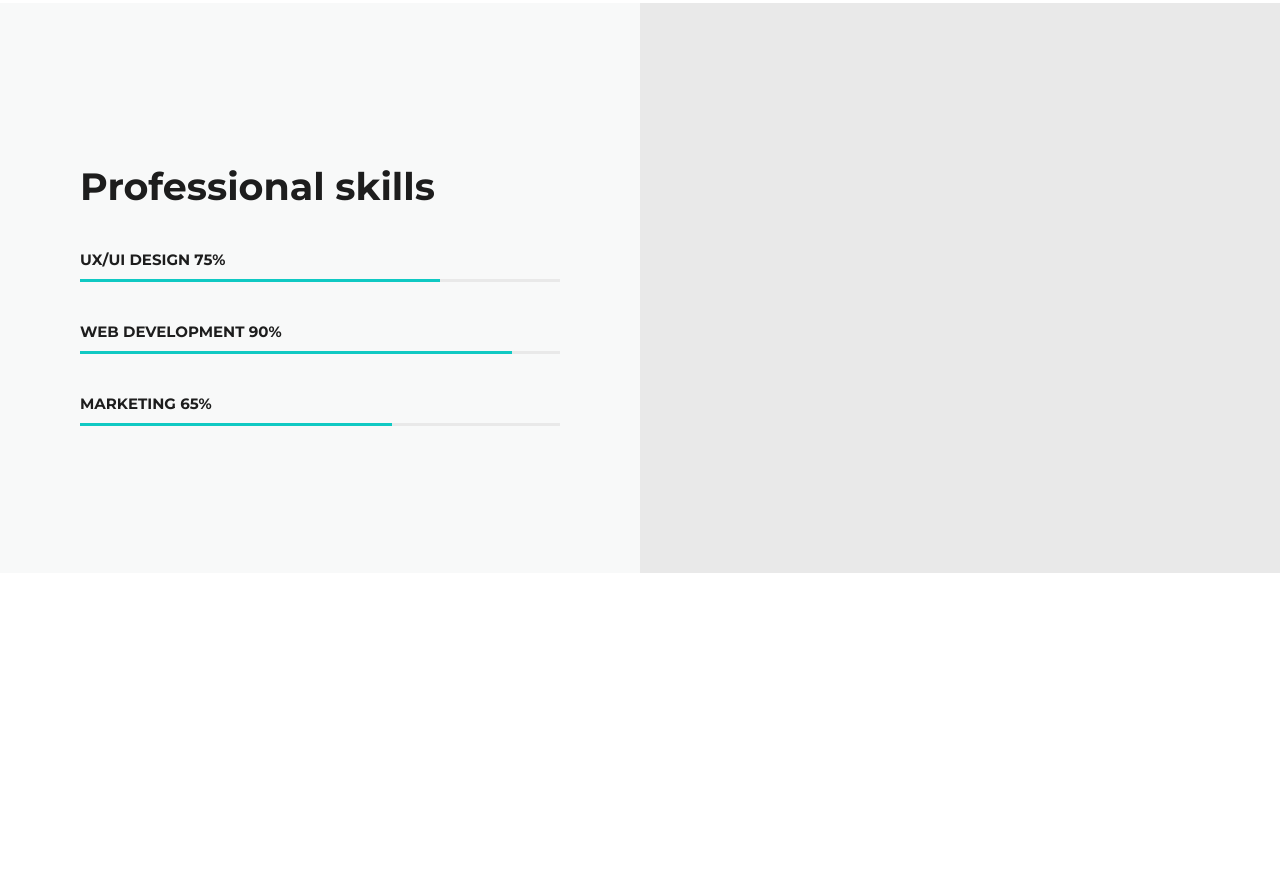
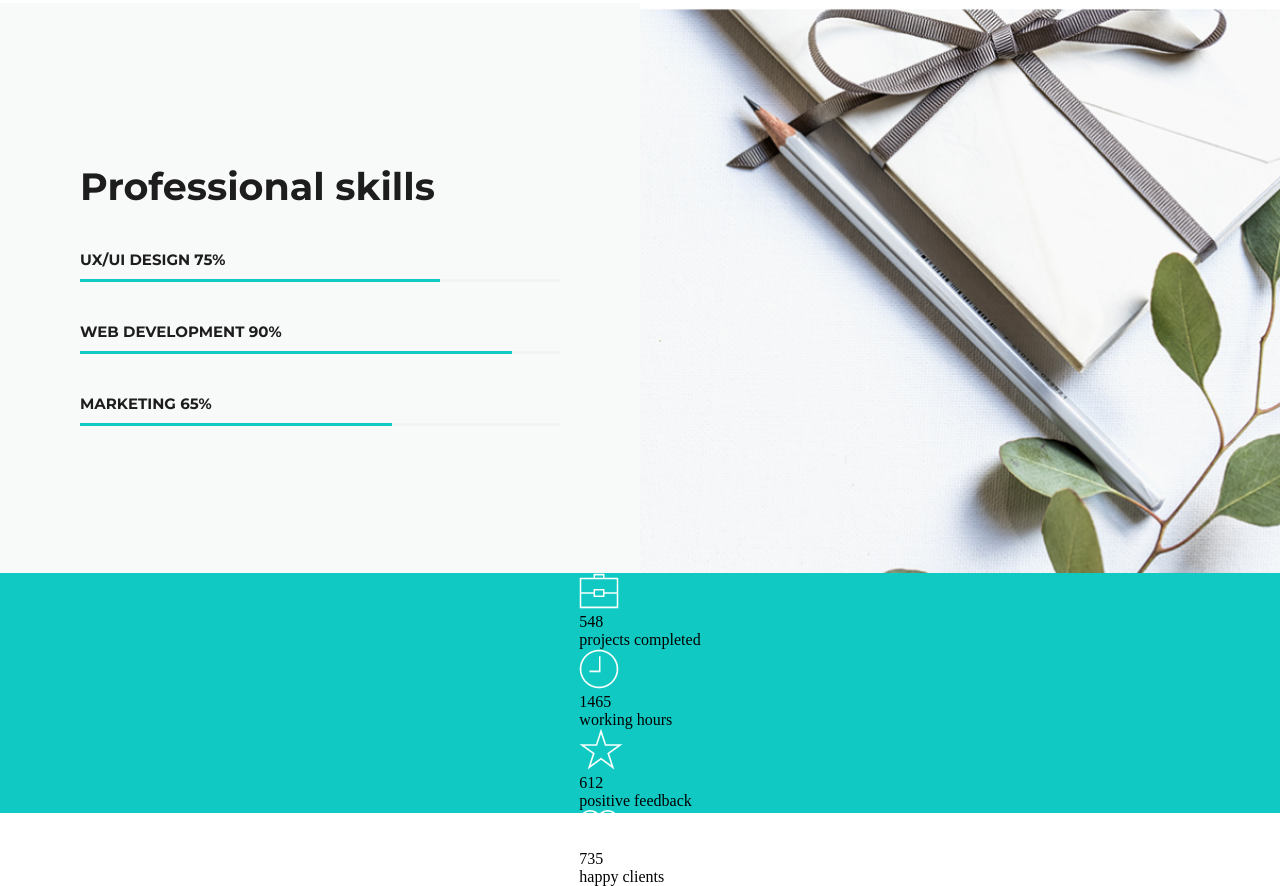
Before and after one commit to Elrumm/WebDesignStudio, a website: page index.html in a window 1280 px wide. Shown: the part 1067-1953 px from the top of the page. Before the commit the page ends 1640 px from the top, so only its background shows below. Drawn offline with Linux system fonts and the light colour scheme.

Commit message:
+Some bg pictutes

```diff
--- a/index.html
+++ b/index.html
@@ -12,7 +12,7 @@
     <title>Web Design Studio</title>
   </head>
   <body>
-    <header class="grey-bg">
+    <header>
       <div class="header-nav">
         <div class="header-nav__logo">
           <img src="img/logo.png" alt="logotype" />
@@ -29,9 +29,7 @@
           </ul>
         </div>
       </div>
-    </header>
-    <main>
-      <section class="grey-bg">
+
       <div class="main-title__wrapper">
         <div class="main-title">
           <h1 class="heading">We Design and Develop</h1>
@@ -43,7 +41,8 @@
           <a href="#" class="button">contact us</a>
         </div>
       </div>
-      </section>
+    </header>
+    <main>
       <section>
         <div class="main-about__wrapper">
           <div class="main-about">
@@ -80,6 +79,32 @@
           <div class="main-skills__right"></div>
         </div>
       </section>
+      <section>
+        <div class="achievements__wrapper">
+          <div class="achievements">
+            <div class="projects">
+              <img src="img/project_pic.png" alt="pic">
+              <p>548</p>
+              <p>projects completed</p>
+            </div>
+            <div class="hours">
+              <img src="img/hours_pic.png" alt="pic">
+              <p>1465</p>
+              <p>working hours</p>
+            </div>
+            <div class="feedbacks">
+              <img src="img/feedbacks_pic.png" alt="pic">
+              <p>612</p>
+              <p>positive feedback</p>
+            </div>
+            <div class="clients">
+              <img src="img/clients_pic.png" alt="pic">
+              <p>735</p>
+              <p>happy clients</p>
+            </div>
+          </div>
+        </div>
+      </section>
     </main>
 
     <script src="script.js"></script>
--- a/scss/style.scss
+++ b/scss/style.scss
@@ -1,5 +1,5 @@
 $color-main: #10c9c3;
-$color-secondary: #e9e9e9;
+$color-secondary: #f3f3f3;
 $color-third: #f8f9f9;
 $footer-color: #141414;
 $title-font-color: #1d1d1d;
@@ -23,9 +23,6 @@ ul {
     display: inline-block;
   }
 }
-.grey-bg {
-  background: $color-secondary;
-}
 .blue-bg {
   background: $color-main;
 }
@@ -37,6 +34,10 @@ ul {
   display: inline-block;
   background: #10c9c3;
   padding: 23px 46px 23px 46px;
+}
+header {
+  background: url(/img/header_bg.jpg) no-repeat;
+  background-size: 60%;
 }
 .header-nav {
   & {
@@ -109,7 +110,8 @@ ul {
 .main-skills__right {
   height: 570px;
   width: 50%;
-  background: $color-secondary;
+  background: url(/img/skills_bg.png) no-repeat;
+  background-size: cover;
 }
 .main-skills {
   width: 75%;
@@ -132,6 +134,14 @@ ul {
   span {
     display: block;
     border-bottom: 3px solid $color-main;
-
   }
 }
+.achievements__wrapper {
+  background: $color-main;
+  height: 240px;
+  width: 100%;
+  display: flex;
+  justify-content: center;
+}
+.achievments {
+}
```
Also changed, not shown: css/style.css, img/clients_pic.png (added), img/feedbacks_pic.png (added), img/header_bg.jpg (added), img/hours_pic.png (added), img/project_pic.png (added), img/skills_bg.png (added). Lines whose indentation alone changed are shown as unchanged.
